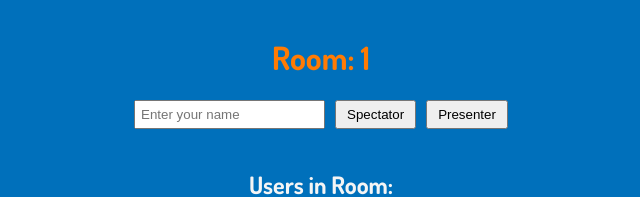
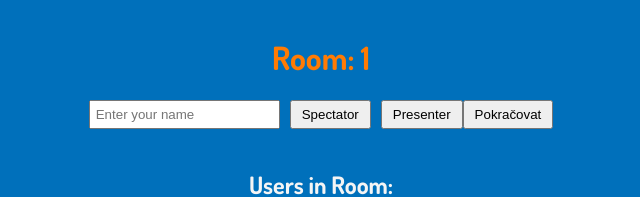
Before and after one commit to l-merta/TdA25-Buraci-Finale, a React (Vite) app in the folder client/: page /mistnost/1 in a window 1280 px wide. Shown: the top 197 px of the page, without its empty margins (319-959 px from the left). Built offline with nearby package versions, Linux system fonts and the light colour scheme; no server answers.

Commit message:
user name role update button

```diff
--- a/client/src/pages/Room.tsx
+++ b/client/src/pages/Room.tsx
@@ -48,11 +48,10 @@ const Room = () => {
     };
   }, [code]);
 
-  const updateUser = (newRole: string) => {
+  const updateUser = () => {
     if (socket) {
-      setRole(newRole); // Update role locally
       // Send the updated username and role to the server
-      socket.emit("updateUser", { room: code, username, role: newRole });
+      socket.emit("updateUser", { room: code, username, role: role });
     }
   };
 
@@ -92,11 +91,14 @@ const Room = () => {
           placeholder="Enter your name"
           style={{ marginRight: "10px", padding: "5px" }}
         />
-        <button onClick={() => updateUser("spectator")} style={{ marginRight: "10px", padding: "5px 10px" }}>
+        <button onClick={() => setRole("spectator")} style={{ marginRight: "10px", padding: "5px 10px" }}>
           Spectator
         </button>
-        <button onClick={() => updateUser("presenter")} style={{ padding: "5px 10px" }}>
+        <button onClick={() => setRole("presenter")} style={{ padding: "5px 10px" }}>
           Presenter
+        </button>
+        <button onClick={() => updateUser()} style={{ padding: "5px 10px" }}>
+          Pokračovat
         </button>
       </div>
       <div style={{ marginTop: "20px" }}>
```
Also changed, not shown: 1 other file (tests, documents, lock files or other folders).
